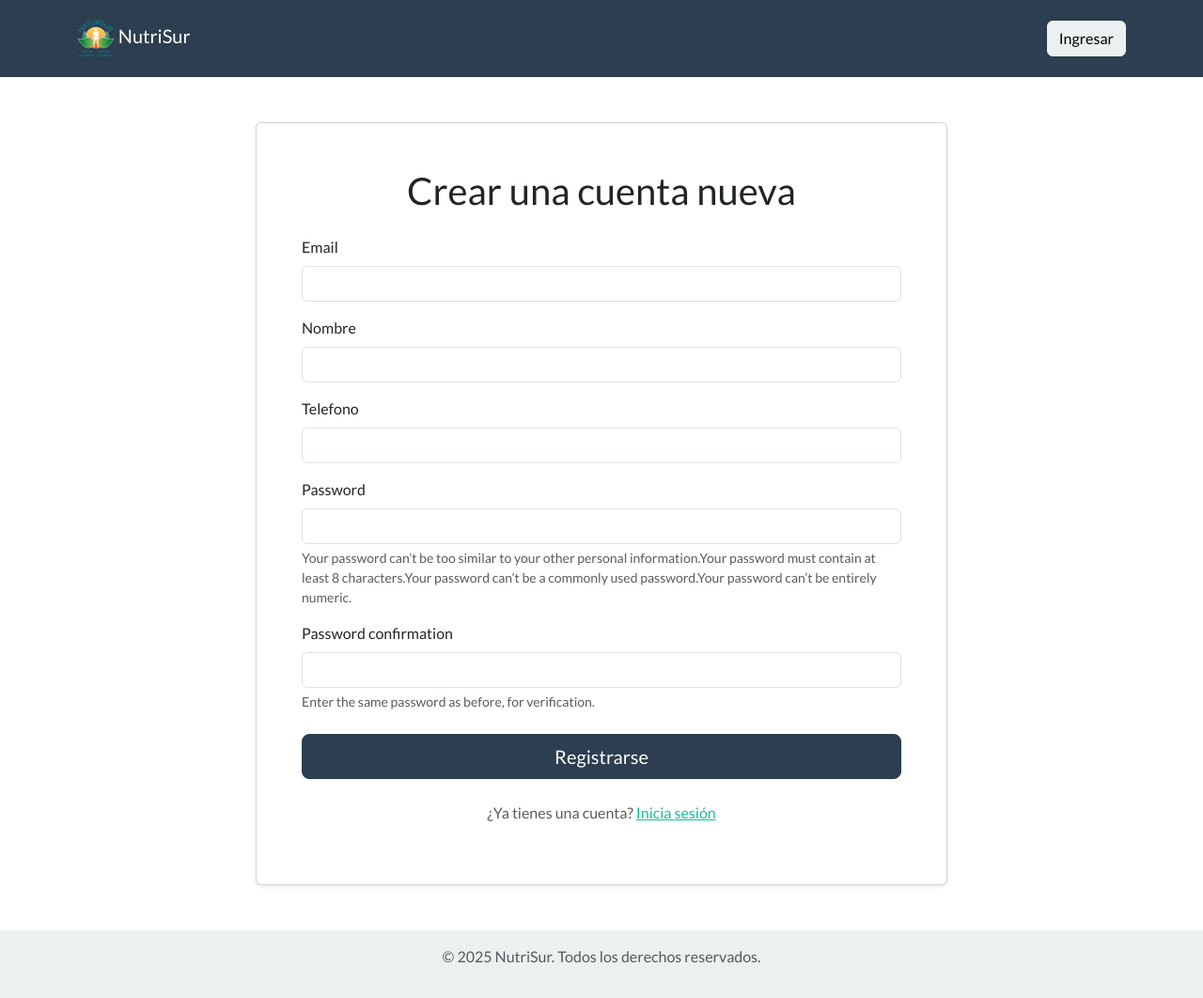
After one commit to Lyoko-CO/nutrisur, a Django app: page /registro/ in a window 1280 px wide. The commit adds this page. Shown: the whole page at 94% size. Run offline with Django 5.2, Linux system fonts and the light colour scheme; some libraries are stand-ins or nearby versions.

Commit message:
feat: Implement user registration and authentication features
- Added custom user creation form and updated user model
- Created login and registration templates
- Configured URL routes for login, logout, and registration
- Enhanced home page and base template for better navigation

Refs#11

```diff
--- a/citas/models.py
+++ b/citas/models.py
@@ -11,7 +11,7 @@ class Cita(models.Model):
         related_name='citas')
 
     fecha = models.DateTimeField()
-    tipo  = models.CharField()
+    tipo  = models.CharField(max_length=100)
 
     ESTADOS = [
         ('PENDIENTE', 'Pendiente'),
--- a/nutrisur/settings.py
+++ b/nutrisur/settings.py
@@ -132,5 +132,9 @@ DEFAULT_AUTO_FIELD = 'django.db.models.BigAutoField'
 
 AUTH_USER_MODEL = 'usuarios.CustomUser'
 
+LOGIN_REDIRECT_URL = 'home'
+
+LOGOUT_REDIRECT_URL = 'home'
+
 MEDIA_URL = '/media/'
 MEDIA_ROOT = os.path.join(BASE_DIR, 'media')
--- a/nutrisur/urls.py
+++ b/nutrisur/urls.py
@@ -19,10 +19,19 @@ from django.urls import path, include
 from django.conf import settings
 from django.conf.urls.static import static
 
+from django.contrib.auth import views as auth_views
+
 from . import views
+
+from usuarios import views as usuarios_views
 
 urlpatterns = [
     path('', views.home_view, name='home'),
+    path('registro/', usuarios_views.register_view, name='registro'),
+    path('login/',
+         auth_views.LoginView.as_view(template_name='login.html'),
+         name='login'),
+    path('logout/', auth_views.LogoutView.as_view(), name='logout'),
     path('admin/', admin.site.urls),
 ]
 
--- /dev/null
+++ b/templates/base.html
@@ -0,0 +1,88 @@
+{% load static %}
+<!DOCTYPE html>
+<html lang="es">
+<head>
+    <meta charset="UTF-8">
+    <meta name="viewport" content="width=device-width, initial-scale=1.0">
+
+    <title>{% block title %}NutriSur{% endblock %}</title>
+
+    <link rel="stylesheet" href="{% static 'css/bootstrap.min.css' %}">
+</head>
+<body class="d-flex flex-column min-vh-100">
+
+    <nav class="navbar navbar-expand-lg navbar-dark bg-primary">
+        <div class="container">
+            <a class="navbar-brand" href="{% url 'home' %}">
+                <img src="{% static 'images/logo.png' %}" alt="Logo" style="max-height: 40px;">
+                NutriSur
+            </a>
+
+            <button class="navbar-toggler" type="button" data-bs-toggle="collapse" data-bs-target="#navbarColor01" aria-controls="navbarColor01" aria-expanded="false" aria-label="Toggle navigation">
+                <span class="navbar-toggler-icon"></span>
+            </button>
+
+            <div class="collapse navbar-collapse" id="navbarColor01">
+                <ul class="navbar-nav ms-auto mb-2 mb-lg-0 align-items-center">
+
+                    {% if user.is_authenticated %}
+                        <li class="nav-item dropdown">
+                            <a class="nav-link dropdown-toggle text-white" href="#" id="navbarUserDropdown" role="button" data-bs-toggle="dropdown" aria-expanded="false">
+                                👤 Hola, {{ user.nombre|default:user.email }}
+                            </a>
+
+                            <ul class="dropdown-menu dropdown-menu-end" aria-labelledby="navbarUserDropdown">
+                                <li>
+                                    <a class="dropdown-item" href="#">👤 Ver Perfil</a>
+                                </li>
+                                <li>
+                                    <a class="dropdown-item" href="#">🛍️ Pedidos</a>
+                                </li>
+                                <li>
+                                    <a class="dropdown-item" href="#">🗓️ Citas</a>
+                                </li>
+
+                                <li><hr class="dropdown-divider"></li>
+
+                                <li>
+                                    <a class="dropdown-item" href="{% url 'logout' %}">🚪 Salir</a>
+                                </li>
+                            </ul>
+                        </li>
+
+                    {% else %}
+                        <li class="nav-item">
+                            <a href="{% url 'login' %}" class="btn btn-light">Ingresar</a>
+                        </li>
+                    {% endif %}
+                </ul>
+            </div>
+        </div>
+    </nav>
+
+    <main class="container my-5">
+        {% if messages %}
+            <div class="row">
+                <div class="col-12">
+                    {% for message in messages %}
+                        <div class="alert alert-{{ message.tags }} alert-dismissible fade show" role="alert">
+                            {{ message }}
+                            <button type="button" class="btn-close" data-bs-dismiss="alert" aria-label="Close"></button>
+                        </div>
+                    {% endfor %}
+                </div>
+            </div>
+        {% endif %}
+        {% block content %}
+        {% endblock %}
+    </main>
+
+    <footer class="mt-auto py-3 bg-light text-center text-muted">
+        <div class="container">
+            <p>&copy; 2025 NutriSur. Todos los derechos reservados.</p>
+        </div>
+    </footer>
+
+    <script src="{% static 'js/bootstrap.bundle.min.js' %}"></script>
+</body>
+</html>
--- /dev/null
+++ b/templates/registro.html
@@ -0,0 +1,70 @@
+{% extends 'base.html' %}
+
+{% block title %}Registrarse - NutriSur{% endblock %}
+
+{% block content %}
+<div class="row">
+    <div class="col-lg-8 offset-lg-2 col-md-10 offset-md-1">
+        <div class="card shadow-sm">
+            <div class="card-body p-5">
+                <h2 class="card-title text-center mb-4">Crear una cuenta nueva</h2>
+
+                <form method="POST" novalidate>
+                    {% csrf_token %}
+
+                    {% if form.non_field_errors %}
+                        <div class="alert alert-danger" role="alert">
+                            {% for error in form.non_field_errors %}
+                                {{ error }}
+                            {% endfor %}
+                        </div>
+                    {% endif %}
+
+                    {% for field in form %}
+                        <div class="mb-3">
+                            <label for="{{ field.id_for_label }}" class="form-label">
+                                {{ field.label }}
+                            </label>
+
+                            <input
+                                type="{{ field.field.widget.input_type }}"
+                                name="{{ field.name }}"
+                                id="{{ field.id_for_label }}"
+                                class="form-control {% if field.errors %}is-invalid{% endif %}"
+                                {% if field.field.required %}required{% endif %}
+                                value="{{ field.value|default:'' }}"
+                            >
+
+                            {% if field.help_text %}
+                                <div class="form-text text-muted">
+                                    {{ field.help_text|striptags }}
+                                </div>
+                            {% endif %}
+
+                            {% for error in field.errors %}
+                                <div class="invalid-feedback">
+                                    {{ error }}
+                                </div>
+                            {% endfor %}
+                        </div>
+                    {% endfor %}
+
+                    <div class="d-grid mt-4">
+                        <button type="submit" class="btn btn-primary btn-lg">
+                            Registrarse
+                        </button>
+                    </div>
+                </form>
+
+                <div class="text-center mt-4">
+                    <p class="text-muted">
+                        ¿Ya tienes una cuenta?
+                        <a href="{% url 'login' %}">Inicia sesión</a>
+                    </p>
+                </div>
+
+            </div>
+        </div>
+    </div>
+</div>
+{% endblock %}
--- /dev/null
+++ b/usuarios/forms.py
@@ -0,0 +1,50 @@
+from django.contrib.auth.forms import UserCreationForm
+from django.contrib.auth import get_user_model
+# ¡Importa esto para manejar los errores correctamente!
+from django.core.exceptions import ValidationError
+
+User = get_user_model()
+
+class CustomUserCreationForm(UserCreationForm):
+    """
+    Un formulario de creación de usuario que funciona con
+    nuestro CustomUser (que usa 'email' como username).
+    """
+
+    class Meta(UserCreationForm.Meta):
+        model = User
+        fields = ('email', 'nombre', 'telefono')
+
+    def __init__(self, *args, **kwargs):
+        super().__init__(*args, **kwargs)
+        # Asumiendo que el teléfono es opcional, como en tu modelo
+        self.fields['telefono'].required = False
+
+
+    # --- ¡ESTA ES LA CORRECCIÓN MÁS IMPORTANTE! ---
+    # Sobrescribimos el método 'save' para que SÍ use
+    # nuestro manager 'create_user'
+
+    def save(self, commit=True):
+        # Limpiamos los datos (comprueba que las contraseñas coinciden, etc.)
+        # 'self.cleaned_data' ya está disponible aquí
+
+        # Ya no llamamos a super().save()
+        # En su lugar, llamamos a nuestro 'create_user'
+        try:
+            user = User.objects.create_user(
+                email=self.cleaned_data['email'],
+                nombre=self.cleaned_data['nombre'],
+                password=self.cleaned_data['password1'],
+
+                # Usamos .get() para manejar el campo opcional 'telefono'
+                # Esto funciona con el 'create_user' que corregimos antes
+                telefono=self.cleaned_data.get('telefono'),
+            )
+            return user
+
+        except ValueError as e:
+            # Si 'create_user' lanza un ValueError (ej. "Email obligatorio"),
+            # lo capturamos y lo convertimos en un error de formulario
+            # que se mostrará en el bloque 'non_field_errors'.
+            raise ValidationError(e)
--- a/usuarios/models.py
+++ b/usuarios/models.py
@@ -10,8 +10,6 @@ class CustomUserManager(BaseUserManager):
             raise ValueError("El email es obligatorio para crear un usuario.")
         if not nombre:
             raise ValueError("El nombre es obligatorio para crear un usuario.")
-        if not telefono:
-            raise ValueError("El teléfono es obligatorio para crear un usuario.")
 
 
         email = self.normalize_email(email)
--- a/usuarios/views.py
+++ b/usuarios/views.py
@@ -1,3 +1,37 @@
-from django.shortcuts import render
+from django.shortcuts import render, redirect
+# Quita la importación 'login' que ya no usaremos aquí
+# from django.contrib.auth import login
 
-# Create your views here.
+# ¡Añade la importación de 'messages'!
+from django.contrib import messages
+from .forms import CustomUserCreationForm
+
+def register_view(request):
+    """
+    Gestiona el registro de nuevos usuarios.
+    """
+    if request.method == 'POST':
+        form = CustomUserCreationForm(request.POST)
+
+        if form.is_valid():
+            # Solo guardamos al usuario
+            user = form.save()
+            print("Usuario registrado:", user)
+
+            # --- MODIFICACIONES ---
+
+            # 1. Quita esta línea (ya no logueamos al usuario)
+            # login(request, user)
+
+            # 2. Añade un mensaje de éxito
+            messages.success(request, '¡Te has registrado con éxito! Ahora puedes iniciar sesión.')
+
+            # 3. Redirige a 'login' en lugar de 'home'
+            return redirect('login')
+
+            # --- FIN DE MODIFICACIONES ---
+
+    else:
+        form = CustomUserCreationForm()
+
+    return render(request, 'registro.html', {'form': form})
```
Also changed, not shown: templates/home.html (+8 -31 lines), templates/login.html (added, +72 -0 lines).
